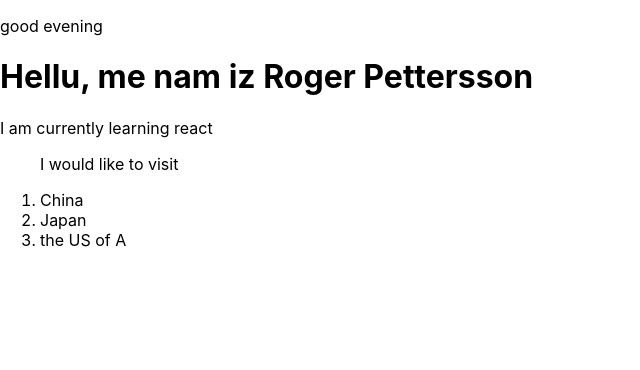
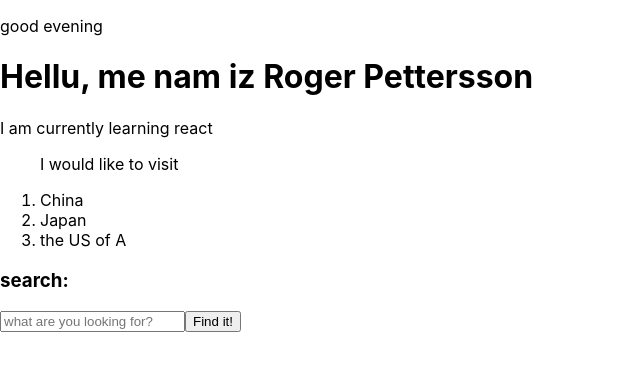
Before and after one commit to JollyRoger4u/react-tutorial, a React (Create React App) app: page / in a window 1280 px wide. Shown: the top 370 px of the page, without its empty margins (0-640 px from the left). Built offline with nearby package versions, Linux system fonts and the light colour scheme.

Commit message:
router installed

```diff
--- a/package.json
+++ b/package.json
@@ -8,6 +8,7 @@
     "@testing-library/user-event": "^7.2.1",
     "react": "^16.12.0",
     "react-dom": "^16.12.0",
+    "react-router-dom": "^5.1.2",
     "react-scripts": "3.3.0"
   },
   "scripts": {
--- a/public/index.html
+++ b/public/index.html
@@ -1,14 +1,12 @@
 <!DOCTYPE html>
 <html lang="en">
-  <head>
+
+<head>
     <meta charset="utf-8" />
     <link rel="icon" href="%PUBLIC_URL%/favicon.ico" />
     <meta name="viewport" content="width=device-width, initial-scale=1" />
     <meta name="theme-color" content="#000000" />
-    <meta
-      name="description"
-      content="Web site created using create-react-app"
-    />
+    <meta name="description" content="Web site created using create-react-app" />
     <link rel="apple-touch-icon" href="%PUBLIC_URL%/logo192.png" />
     <!--
       manifest.json provides metadata used when your web app is installed on a
@@ -25,10 +23,12 @@
       Learn how to configure a non-root public URL by running `npm run build`.
     -->
     <title>React App</title>
-  </head>
-  <body>
+</head>
+
+<body>
     <noscript>You need to enable JavaScript to run this app.</noscript>
     <div id="root"></div>
+    <div id="search"></div>
     <!--
       This HTML file is a template.
       If you open it directly in the browser, you will see an empty page.
@@ -39,5 +39,6 @@
       To begin the development, run `npm start` or `yarn start`.
       To create a production bundle, use `npm run build` or `yarn build`.
     -->
-  </body>
+</body>
+
 </html>
--- /dev/null
+++ b/src/assignment/search.jsx
@@ -0,0 +1,12 @@
+import React from "react";
+
+function SearchField() {
+    return (
+        <div>
+            <h3>search:</h3>
+            <input type="text" placeholder="what are you looking for?"></input>
+            <button>Find it!</button>
+        </div>)
+}
+
+export default SearchField;
--- a/src/index.js
+++ b/src/index.js
@@ -4,12 +4,13 @@ import './index.css';
 import App from './App';
 import * as serviceWorker from './serviceWorker';
 import MyInfo from './tutorial/test1'
+import SearchField from './assignment/search'
 
 ReactDOM.render(
-    <MyInfo />, document.getElementById("root"))
+    <MyInfo />, document.getElementById("root"));
 
-
-
+ReactDOM.render(
+    <SearchField />, document.getElementById("search"));
 //ReactDOM.render(<App />, document.getElementById('root'));
 
 // If you want your app to work offline and load faster, you can change
```
Also changed, not shown: 2 other files (tests, documents, lock files or other folders).
